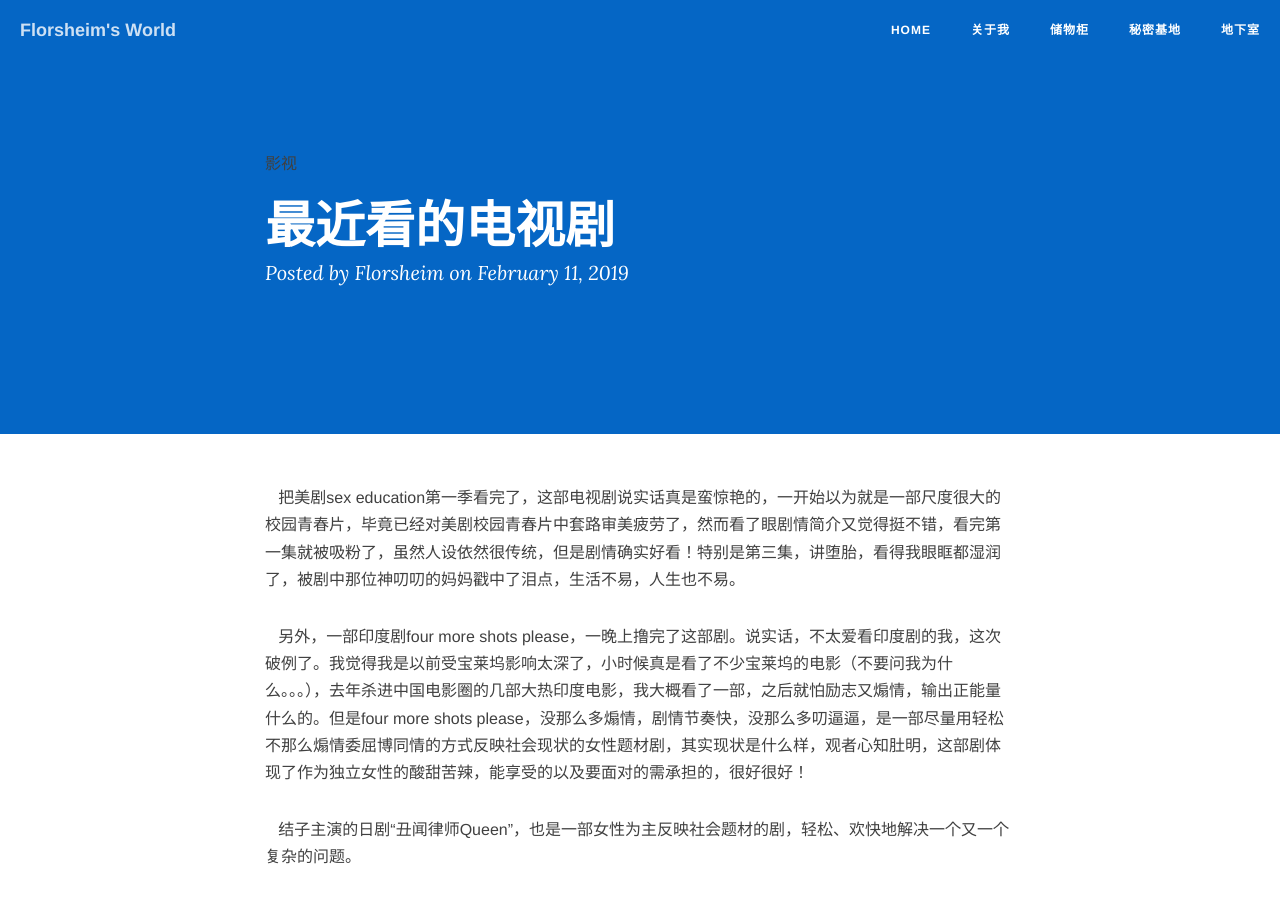
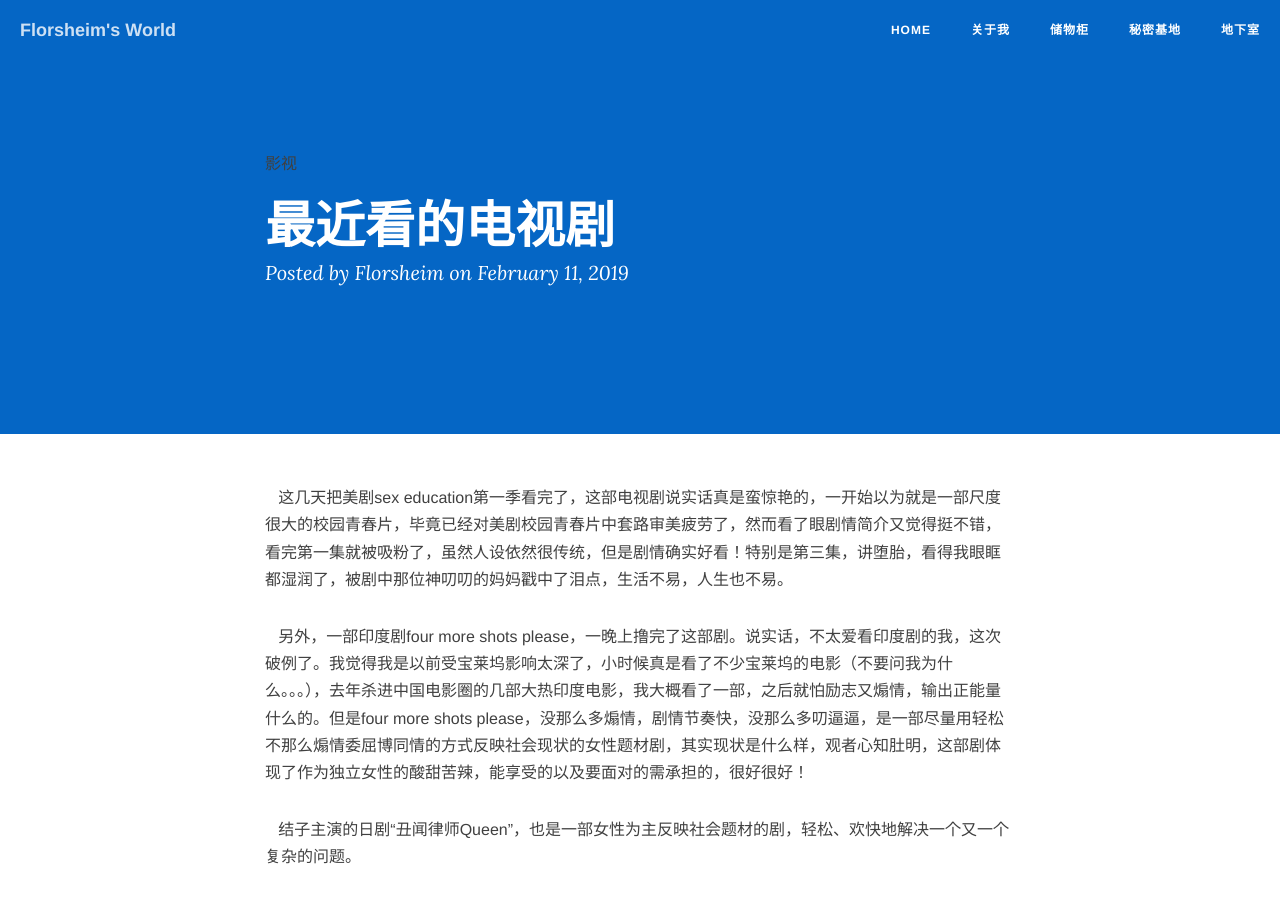
Before and after one commit to bear-kid/bear-kid.github.io, a Jekyll site: the page built from _posts/2019-02-12-TVseries.md, in a window 1280 px wide and 900 px high. Built offline with Jekyll 4.4.1, drawn with Linux system fonts in a browser that asks for light colours; nearby versions of some CDN libraries; comment, search, counter and statistics services are not loaded.

Commit message:
Update 2019-02-12-TVseries.md

```diff
--- a/_posts/2019-02-12-TVseries.md
+++ b/_posts/2019-02-12-TVseries.md
@@ -6,10 +6,10 @@ categories: blog
 tags: [影视]
 
 ---
-&nbsp; &nbsp;把美剧sex education第一季看完了，这部电视剧说实话真是蛮惊艳的，一开始以为就是一部尺度很大的校园青春片，毕竟已经对美剧校园青春片中套路审美疲劳了，然而看了眼剧情简介又觉得挺不错，看完第一集就被吸粉了，虽然人设依然很传统，但是剧情确实好看！特别是第三集，讲堕胎，看得我眼眶都湿润了，被剧中那位神叨叨的妈妈戳中了泪点，生活不易，人生也不易。
+&nbsp;&nbsp;  这几天把美剧sex education第一季看完了，这部电视剧说实话真是蛮惊艳的，一开始以为就是一部尺度很大的校园青春片，毕竟已经对美剧校园青春片中套路审美疲劳了，然而看了眼剧情简介又觉得挺不错，看完第一集就被吸粉了，虽然人设依然很传统，但是剧情确实好看！特别是第三集，讲堕胎，看得我眼眶都湿润了，被剧中那位神叨叨的妈妈戳中了泪点，生活不易，人生也不易。
 
-&nbsp; &nbsp;另外，一部印度剧four more shots please，一晚上撸完了这部剧。说实话，不太爱看印度剧的我，这次破例了。我觉得我是以前受宝莱坞影响太深了，小时候真是看了不少宝莱坞的电影（不要问我为什么。。。），去年杀进中国电影圈的几部大热印度电影，我大概看了一部，之后就怕励志又煽情，输出正能量什么的。但是four more shots please，没那么多煽情，剧情节奏快，没那么多叨逼逼，是一部尽量用轻松不那么煽情委屈博同情的方式反映社会现状的女性题材剧，其实现状是什么样，观者心知肚明，这部剧体现了作为独立女性的酸甜苦辣，能享受的以及要面对的需承担的，很好很好！
+&nbsp;&nbsp;  另外，一部印度剧four more shots please，一晚上撸完了这部剧。说实话，不太爱看印度剧的我，这次破例了。我觉得我是以前受宝莱坞影响太深了，小时候真是看了不少宝莱坞的电影（不要问我为什么。。。），去年杀进中国电影圈的几部大热印度电影，我大概看了一部，之后就怕励志又煽情，输出正能量什么的。但是four more shots please，没那么多煽情，剧情节奏快，没那么多叨逼逼，是一部尽量用轻松不那么煽情委屈博同情的方式反映社会现状的女性题材剧，其实现状是什么样，观者心知肚明，这部剧体现了作为独立女性的酸甜苦辣，能享受的以及要面对的需承担的，很好很好！
 
-&nbsp; &nbsp;结子主演的日剧“丑闻律师Queen”，也是一部女性为主反映社会题材的剧，轻松、欢快地解决一个又一个复杂的问题。
+&nbsp;&nbsp;  结子主演的日剧“丑闻律师Queen”，也是一部女性为主反映社会题材的剧，轻松、欢快地解决一个又一个复杂的问题。
 
-&nbsp; &nbsp;这三部剧，我都看得很愉悦，时不时能让我笑出声，同时又能引发人思考，能看到这样的剧，真是太棒了！
+&nbsp;&nbsp;  这三部剧，我都看得很愉悦，时不时能让我笑出声，同时又能引发人思考，能看到这样的剧，真是太棒了！
```
